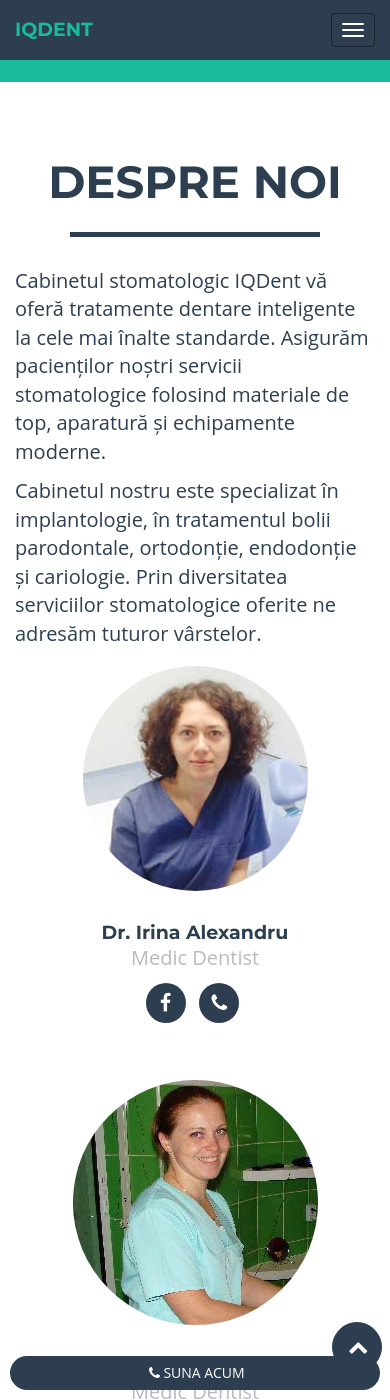
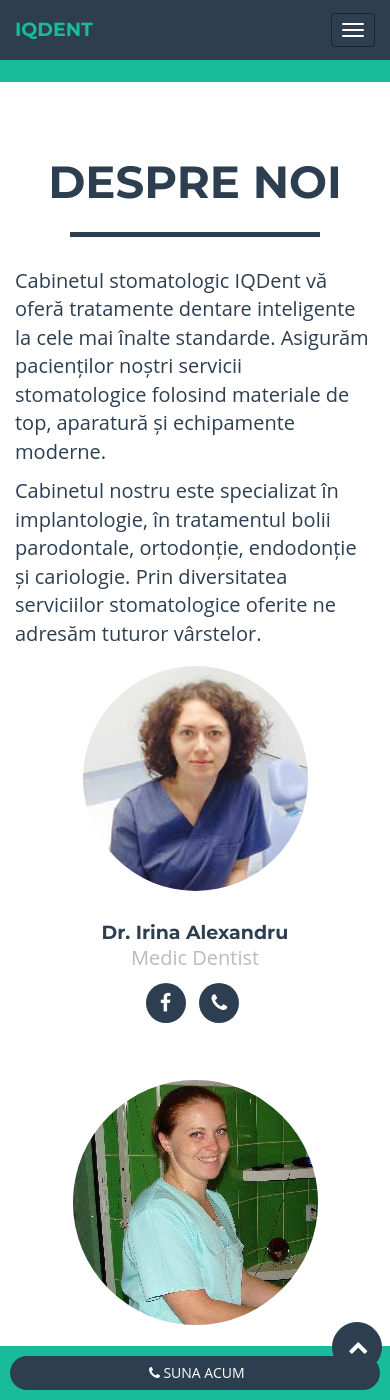
Before and after one commit to littledentgopo/godent, a Jekyll site: the page built from index.html, in a window 390 px wide and 1400 px high, scrolled down 586 px. Built offline with Jekyll 4.4.1, drawn with Linux system fonts in a browser that asks for light colours; nearby versions of some CDN libraries.

Commit message:
Add call button

```diff
--- a/_includes/css/dent.css
+++ b/_includes/css/dent.css
@@ -48,6 +48,7 @@
  overflow: hidden;
  padding: 10px 5px
 }
+
 #callnow div {
  display: flex;
  flex: 1
@@ -73,5 +74,5 @@
 }
 
 @media screen and (max-width: 1024px) {
-    div#callnow { display: flex !important; background: ##{{site.color.secondary}}; }
+    div#callnow { display: flex !important; background: #{{site.color.secondary}}; }
 }
```
